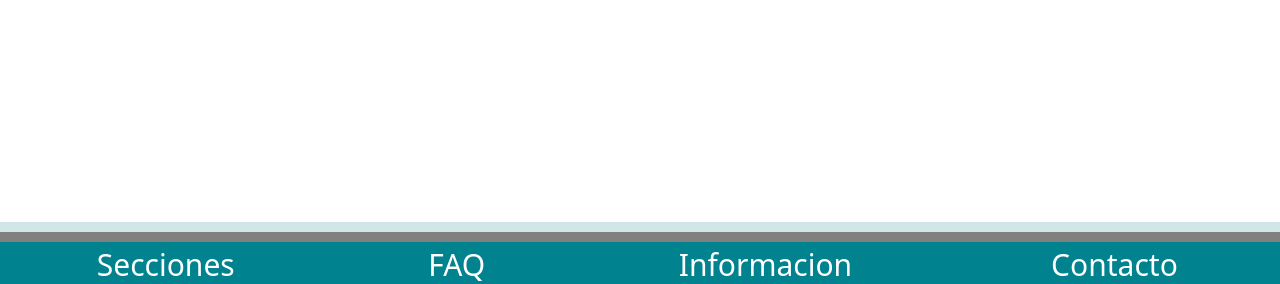
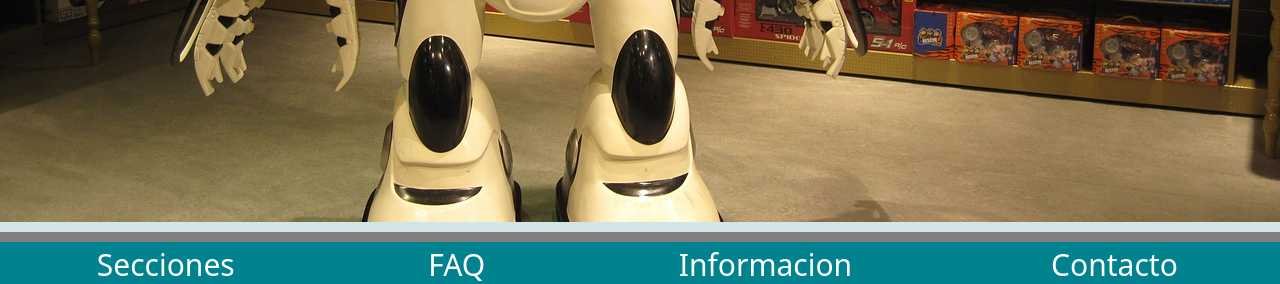
Before and after one commit to Ricardodasilva1987/BuffetToys, a website: page index.html in a window 1280 px wide. Shown: the part 684-968 px from the top of the page. Drawn offline with nearby package versions, Linux system fonts and the light colour scheme.

Commit message:
Se arreglo la imagen de fondo

```diff
--- a/scss/style.scss
+++ b/scss/style.scss
@@ -47,10 +47,10 @@ a:hover {
     font-size: 60px;
 }
 
-.fondo{
-    background-image: url(Imagenes/fondo.jpg);
+.fondo {
+    background-image: url(/Imagenes/fondo.jpg);
     width: 100%;
-    opacity: 70%;
+    opacity: 800%;
     height: 800px;
 }
 h1 {
```
Also changed, not shown: css/style.css.
